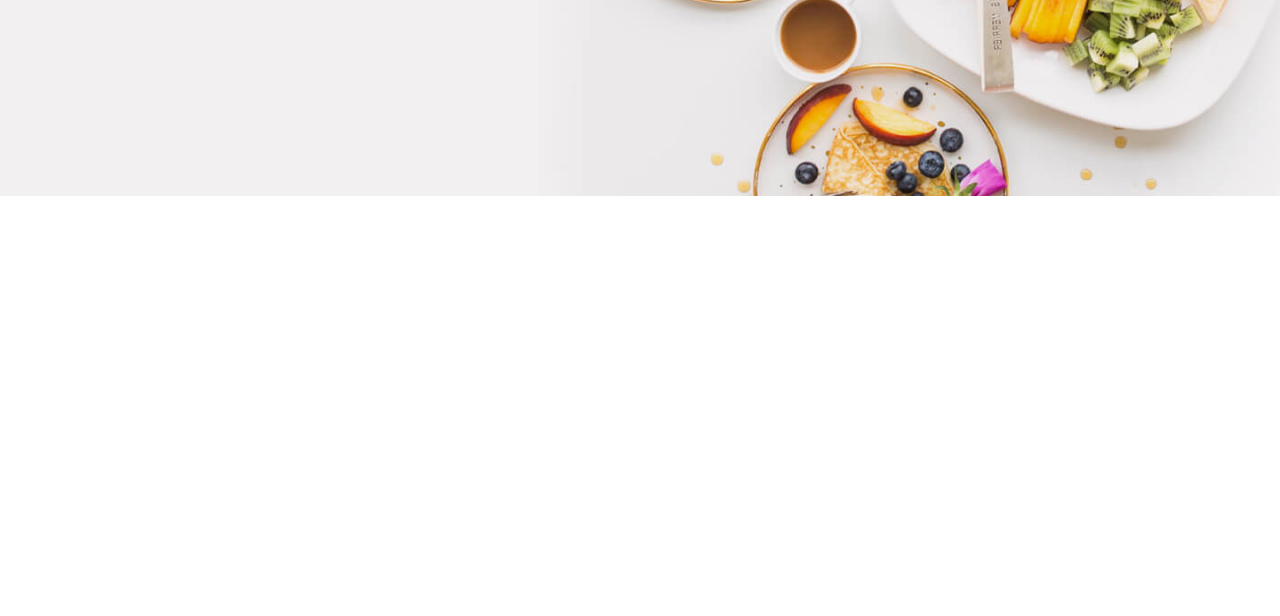
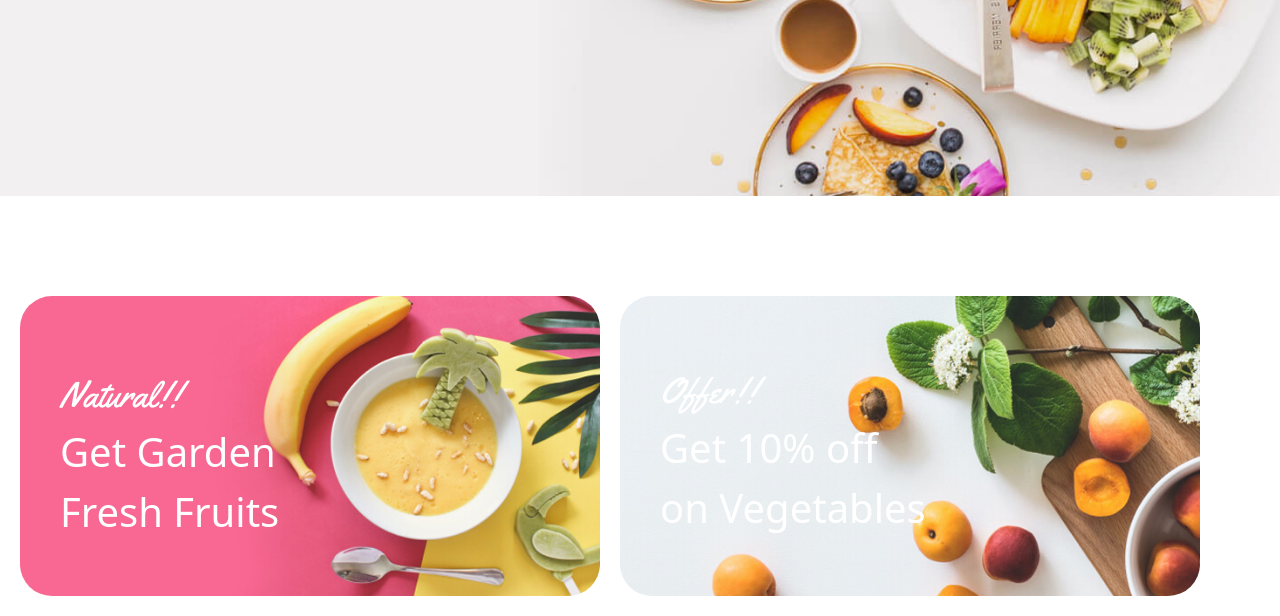
Before and after one commit to qurbonbobokov-ux/Homework14, a website: page src/index.html in a window 1280 px wide. Shown: the part 704-1320 px from the top of the page. Before the commit the page ends 900 px from the top, so only its background shows below. Drawn offline with Linux system fonts and the light colour scheme.

Commit message:
section1

```diff
--- a/src/index.html
+++ b/src/index.html
@@ -42,3 +42,24 @@
                     alt=""></button>
         </div>
     </header>
+    <!--section1-->
+    <div class="max-w-7xl m-auto mt-20 flex flex-col lg:flex-row gap-5 p-5">
+        <div class="lg:w-[580px] lg:h-[300px] rounded-2xl">
+            <header class="w-full h-full bg-[url(./img/image18.png)] bg-no-repeat bg-cover bg-right rounded-4xl p-10 pt-18">
+                <div class=" text-white">
+                    <p class="Natural">Natural!!</p>
+                    <h1 class="font-regular text-[40px] h-lh-[52px]">Get Garden</h1>
+                    <h1 class="font-regular text-[40px] h-lh-[52px]">Fresh Fruits</h1>
+                </div>
+            </header>
+        </div>
+        <div class="lg:w-[580px] lg:h-[300px] rounded-2xl">
+            <div class="w-full h-full bg-[url(./img/image19.png)] bg-no-repeat bg-cover bg-right rounded-4xl p-10 pt-17">
+                <div class=" text-white">
+                    <p class="Natural">Offer!!</p>
+                    <h1 class="font-regular text-[40px] h-lh-[52px]">Get 10% off</h1>
+                    <h1 class="font-regular text-[40px] h-lh-[52px]">on Vegetables</h1>
+                </div>
+            </div>
+        </div>
+    </div>
```
Also changed, not shown: src/output.css.
